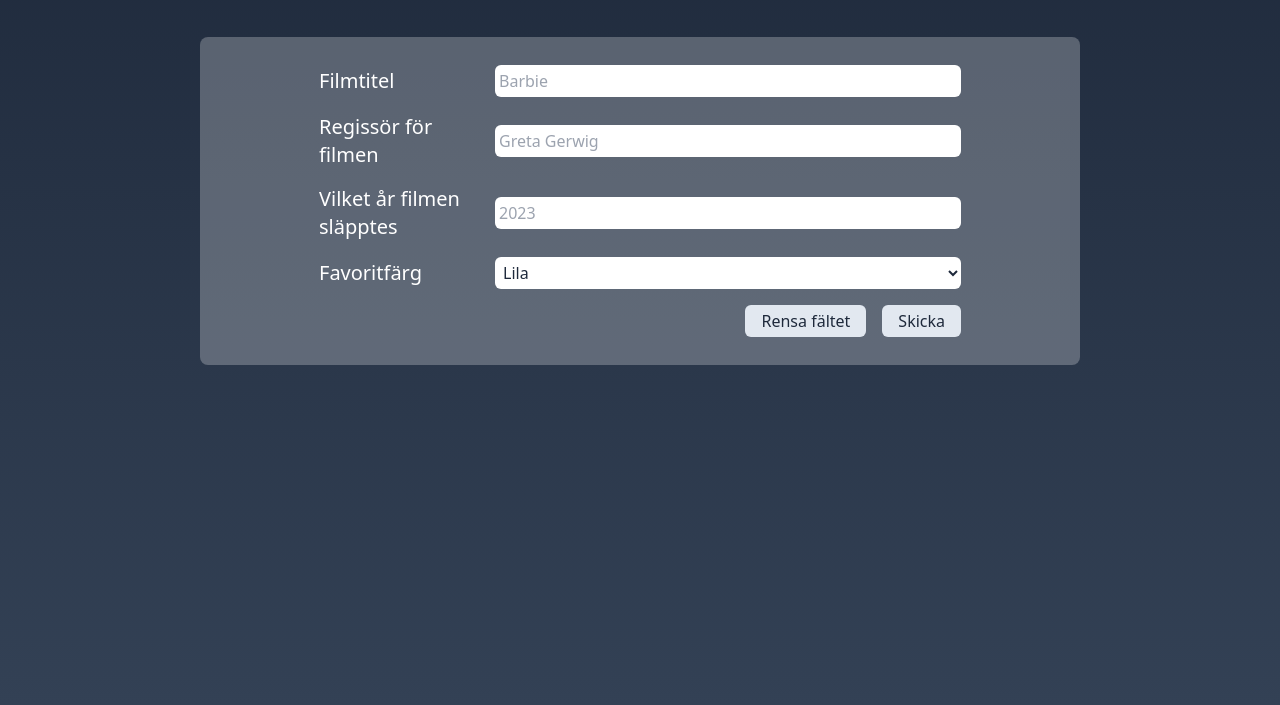
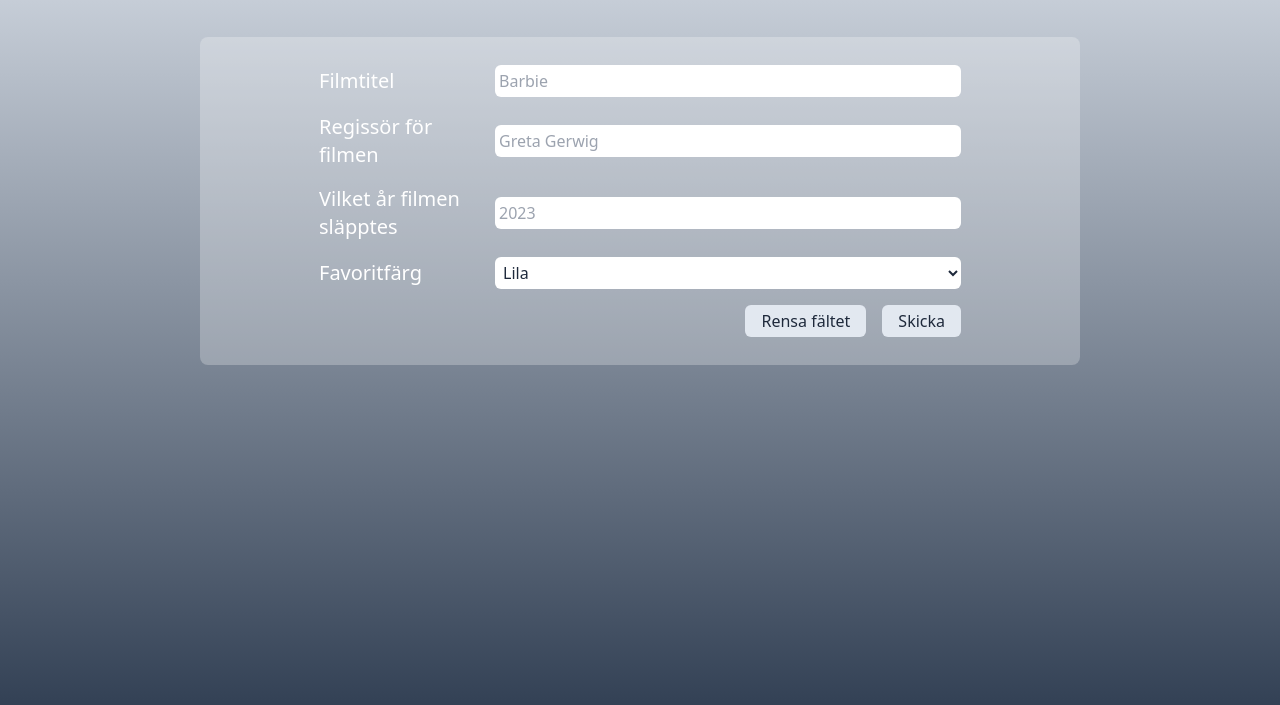
Before and after one commit to intesar-create/gik339-grupp23-projekt, a plain HTML site: page client/index1.html in a window 1280 px wide. Shown: the part 135-840 px from the top of the page. Drawn offline with nearby package versions, Linux system fonts and the light colour scheme; no server answers.

Commit message:
Update index1.html

```diff
--- a/client/index1.html
+++ b/client/index1.html
@@ -10,7 +10,7 @@
     <title>Projektarbete grupp 23</title>
 </head>
 
-<body class="min-h-[100vh] bg-gradient-to-b from-slate-800 to-slate-700 text-white">
+<body class="min-h-[100vh] bg-gradient-to-b from-slate-200 to-slate-700 text-white">
     <header class="mt-10 text-center">
         <h1 class="text-3xl">Projektarbete grupp 23</h1>
     </header>
```
